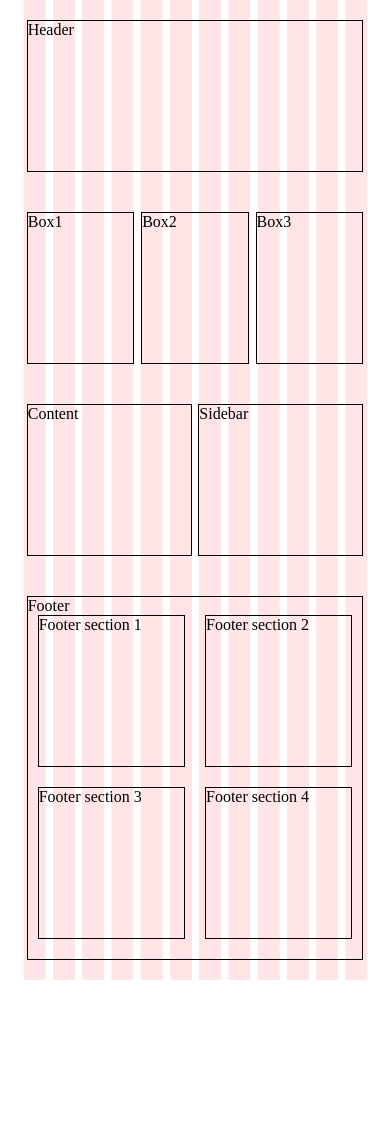
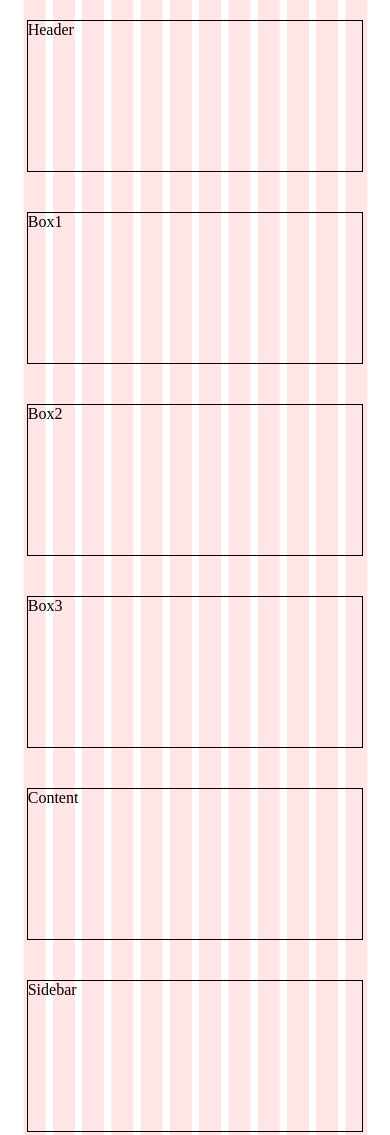
Before and after one commit to Nelliegrand/cssgrids-template, a plain HTML site: page index.html in a window 390 px wide. Shown: the top 1135 px of the page. Before the commit the page ends 980 px from the top, so only its background shows below. Drawn offline with Linux system fonts and the light colour scheme.

Commit message:
Mobile done

```diff
--- a/css/style.css
+++ b/css/style.css
@@ -3,14 +3,15 @@ body {
 	background: url(../img/12_col.gif) center top repeat-y;
 	background-size: 90%;
 }
+
 /*************************************************/
 
 #container {
 	display: grid;
-    width: 89,5%;
+	width: 89, 5%;
 	margin: 20px auto;
 	grid-template-columns: repeat(12, 1fr);
-grid-template-rows: repeat(2, 1fr);
+	grid-template-rows: repeat(3, 1fr);
 	row-gap: 20px;
 	column-gap: 2%;
 
@@ -84,6 +85,7 @@ footer {
 		margin-right: 20px;
 
 	}
+
 	#Footersection3 {
 
 		grid-column-start: 7;
@@ -91,6 +93,7 @@ footer {
 		margin-right: 20px;
 
 	}
+
 	#Footersection4 {
 
 		grid-column-start: 10;
@@ -164,15 +167,17 @@ footer {
 		grid-column-end: 7;
 	}
 
-	#Box1{
+	#Box1 {
 		grid-column-start: 1;
 		grid-column-end: 5;
 
 	}
+
 	#Box2 {
 		grid-column-start: 5;
 		grid-column-end: 9;
 	}
+
 	#Box3 {
 		grid-column-start: 9;
 		grid-column-end: 13;
@@ -218,4 +223,61 @@ footer {
 	#container {
 		width: 90%;
 	}
+
+	header,
+	#Box1,
+	#Box2,
+	#Box3,
+	aside,
+	main {
+		display: grid;
+		grid-column-start: 1;
+		grid-column-end: 13;
 	}
+
+	main {
+		grid-row-start: 5;
+		grid-row-end: 6;
+	}
+
+	aside {
+		grid-row-start: 6;
+		grid-row-end: 7;
+	}
+
+	footer {
+
+		#Footersection1 {
+			grid-column-start: 1;
+			grid-column-end: 13;
+			grid-row-start: 7;
+			grid-row-end: 8;
+			margin-right: 10px;
+		}
+
+		#Footersection2 {
+			grid-column-start: 1;
+			grid-column-end: 13;
+			grid-row-start: 8;
+			grid-row-end: 9;
+			margin-left: 10px;
+		}
+
+		#Footersection3 {
+			grid-column-start: 1;
+			grid-column-end: 13;
+			grid-row-start: 9;
+			grid-row-end: 10;
+			margin-right: 10px;
+		}
+
+		#Footersection4 {
+			grid-column-start: 1;
+			grid-column-end: 13;
+			grid-row-start: 10;
+			grid-row-end: 11;
+			margin-left: 10px;
+		}
+	}
+
+}
```
Lines whose indentation alone changed are shown as unchanged.
